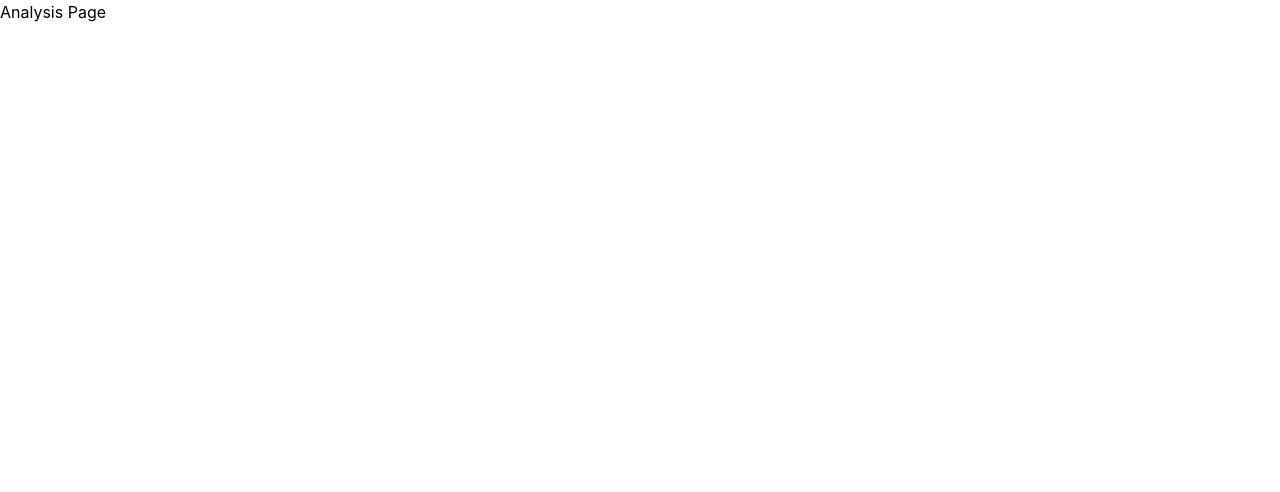
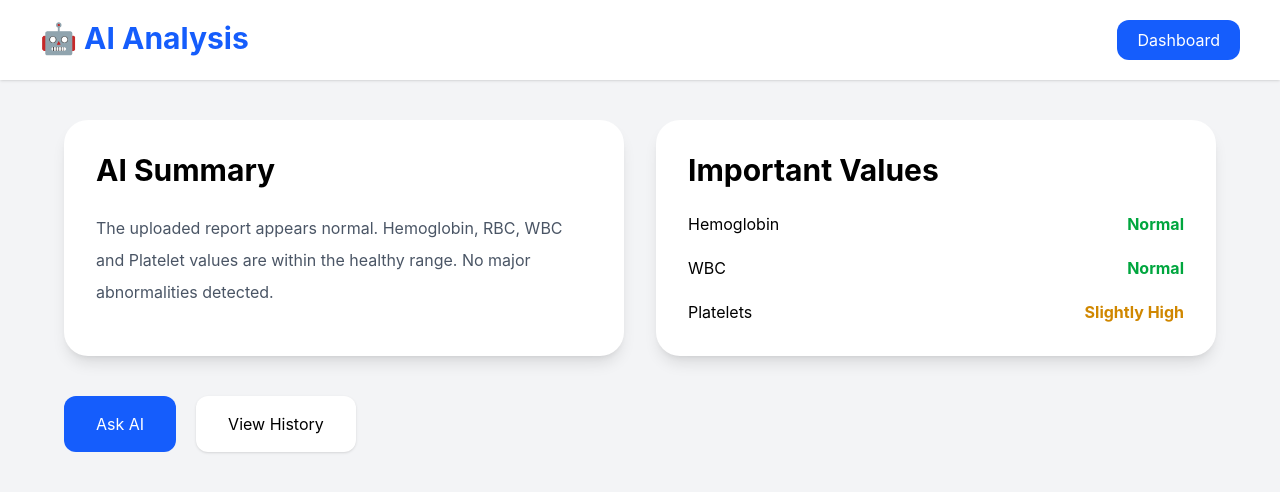
Before and after one commit to Sonal-Sharma28/MediSense, a React (Vite) app: page /analysis in a window 1280 px wide. Shown: the top 492 px of the page. Built offline with nearby package versions, Linux system fonts and the light colour scheme.

Commit message:
Add upload and AI analysis pages

```diff
--- a/src/pages/Analysis.jsx
+++ b/src/pages/Analysis.jsx
@@ -1,5 +1,123 @@
+import { useNavigate } from "react-router-dom";
+
 function Analysis() {
-  return <h1>Analysis Page</h1>;
+  const navigate = useNavigate();
+
+  return (
+    <div className="min-h-screen bg-gray-100">
+
+      <div className="bg-white shadow px-10 py-5 flex justify-between">
+
+        <h1 className="text-3xl font-bold text-blue-600">
+          🤖 AI Analysis
+        </h1>
+
+        <button
+          onClick={() => navigate("/dashboard")}
+          className="bg-blue-600 text-white px-5 py-2 rounded-xl"
+        >
+          Dashboard
+        </button>
+
+      </div>
+
+      <div className="max-w-6xl mx-auto py-10">
+
+        <div className="grid md:grid-cols-2 gap-8">
+
+          {/* AI Summary */}
+
+          <div className="bg-white rounded-3xl shadow-lg p-8">
+
+            <h2 className="text-3xl font-bold mb-6">
+              AI Summary
+            </h2>
+
+            <p className="text-gray-600 leading-8">
+
+              The uploaded report appears normal.
+
+              Hemoglobin, RBC, WBC and Platelet
+              values are within the healthy range.
+
+              No major abnormalities detected.
+
+            </p>
+
+          </div>
+
+          {/* Abnormal Values */}
+
+          <div className="bg-white rounded-3xl shadow-lg p-8">
+
+            <h2 className="text-3xl font-bold mb-6">
+
+              Important Values
+
+            </h2>
+
+            <div className="space-y-5">
+
+              <div className="flex justify-between">
+
+                <span>Hemoglobin</span>
+
+                <span className="text-green-600 font-bold">
+                  Normal
+                </span>
+
+              </div>
+
+              <div className="flex justify-between">
+
+                <span>WBC</span>
+
+                <span className="text-green-600 font-bold">
+                  Normal
+                </span>
+
+              </div>
+
+              <div className="flex justify-between">
+
+                <span>Platelets</span>
+
+                <span className="text-yellow-600 font-bold">
+                  Slightly High
+                </span>
+
+              </div>
+
+            </div>
+
+          </div>
+
+        </div>
+
+        {/* Buttons */}
+
+        <div className="flex gap-5 mt-10">
+
+          <button
+            onClick={() => navigate("/chatbot")}
+            className="bg-blue-600 text-white px-8 py-4 rounded-xl"
+          >
+            Ask AI
+          </button>
+
+          <button
+            onClick={() => navigate("/history")}
+            className="bg-white shadow px-8 py-4 rounded-xl"
+          >
+            View History
+          </button>
+
+        </div>
+
+      </div>
+
+    </div>
+  );
 }
 
 export default Analysis;
--- a/src/pages/Upload.jsx
+++ b/src/pages/Upload.jsx
@@ -1,5 +1,78 @@
+import { useNavigate } from "react-router-dom";
+
 function Upload() {
-  return <h1>Upload</h1>;
+  const navigate = useNavigate();
+
+  return (
+    <div className="min-h-screen bg-gray-100">
+
+      {/* Navbar */}
+      <div className="bg-white shadow-sm px-10 py-5 flex justify-between items-center">
+
+        <h1 className="text-3xl font-bold text-blue-600">
+          📤 Upload Medical Report
+        </h1>
+
+        <button
+          onClick={() => navigate("/dashboard")}
+          className="bg-blue-600 text-white px-5 py-2 rounded-xl"
+        >
+          Dashboard
+        </button>
+
+      </div>
+
+      <div className="max-w-4xl mx-auto py-16">
+
+        {/* Upload Box */}
+
+        <div className="bg-white rounded-3xl shadow-xl p-10">
+
+          <h2 className="text-4xl font-bold text-center">
+            Upload Your Report
+          </h2>
+
+          <p className="text-center text-gray-500 mt-4">
+            Upload your Blood Test, CBC, MRI, X-Ray or any medical report.
+          </p>
+
+          <div className="mt-10 border-4 border-dashed border-blue-300 rounded-3xl p-20 text-center">
+
+            <div className="text-7xl">
+              📄
+            </div>
+
+            <h3 className="text-2xl font-bold mt-6">
+              Drag & Drop Report Here
+            </h3>
+
+            <p className="text-gray-500 mt-3">
+              or
+            </p>
+
+            <button className="mt-6 bg-blue-600 text-white px-8 py-4 rounded-xl hover:bg-blue-700 transition">
+              Choose PDF
+            </button>
+
+            <p className="mt-5 text-gray-400">
+              Supported Formats: PDF, JPG, PNG
+            </p>
+
+          </div>
+
+          <button
+            onClick={() => navigate("/analysis")}
+            className="mt-10 w-full bg-green-600 text-white py-4 rounded-xl hover:bg-green-700 transition text-xl"
+          >
+            Analyze Report →
+          </button>
+
+        </div>
+
+      </div>
+
+    </div>
+  );
 }
 
 export default Upload;
```
